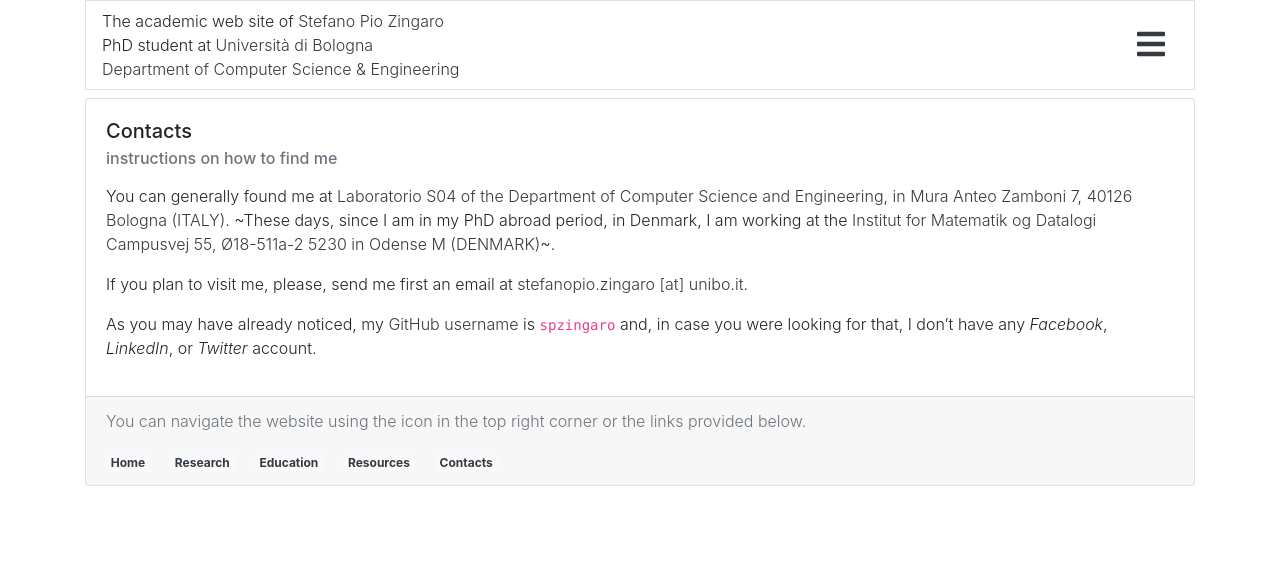
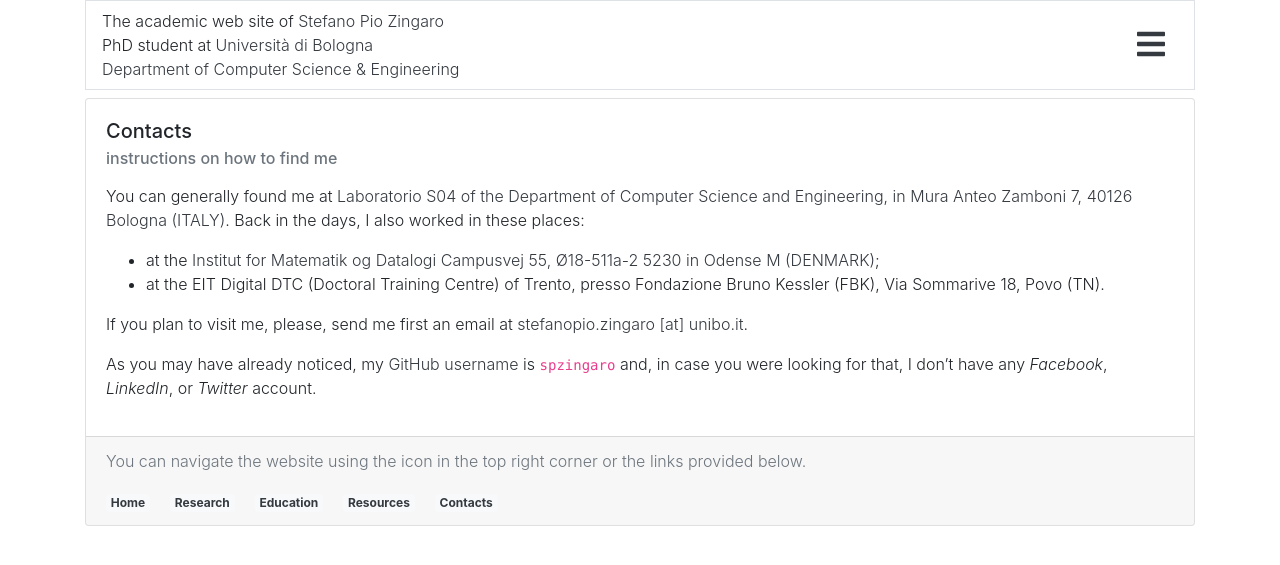
Before and after one commit to saltgz/saltgz.github.io, a Jekyll site: the page built from _pages/contacts.md, in a window 1280 px wide. Shown: the top 565 px of the page. Built offline with Jekyll 4.4.1, drawn with Linux system fonts in a browser that asks for light colours; nearby versions of some CDN libraries.

Commit message:
Update contacts.md

```diff
--- a/_pages/contacts.md
+++ b/_pages/contacts.md
@@ -5,10 +5,9 @@ subtitle: instructions on how to find me
 
 You can generally found me at [Laboratorio S04 of the Department of Computer
 Science and Engineering, in Mura Anteo Zamboni 7, 40126 Bologna
-(ITALY)](http://w3w.co/rotaie.piastra.tavola). ~These days, since I am in my PhD
-abroad period, in Denmark, I am working at the [Institut for Matematik og
-Datalogi Campusvej 55, Ø18-511a-2 5230 in Odense M
-(DENMARK)](http://w3w.co/invitato.inclinati.sostenute)~.
+(ITALY)](http://w3w.co/rotaie.piastra.tavola). Back in the days, I also worked in these places:
+- at the [Institut for Matematik og Datalogi Campusvej 55, Ø18-511a-2 5230 in Odense M (DENMARK)](http://w3w.co/invitato.inclinati.sostenute);
+- at the EIT Digital DTC (Doctoral Training Centre) of Trento, presso Fondazione Bruno Kessler (FBK), Via Sommarive 18, Povo (TN).
 
 If you plan to visit me, please, send me first an email at [stefanopio.zingaro
 [at] unibo.it](mailto:stefanopio.zingaro@unibo.it).
```
